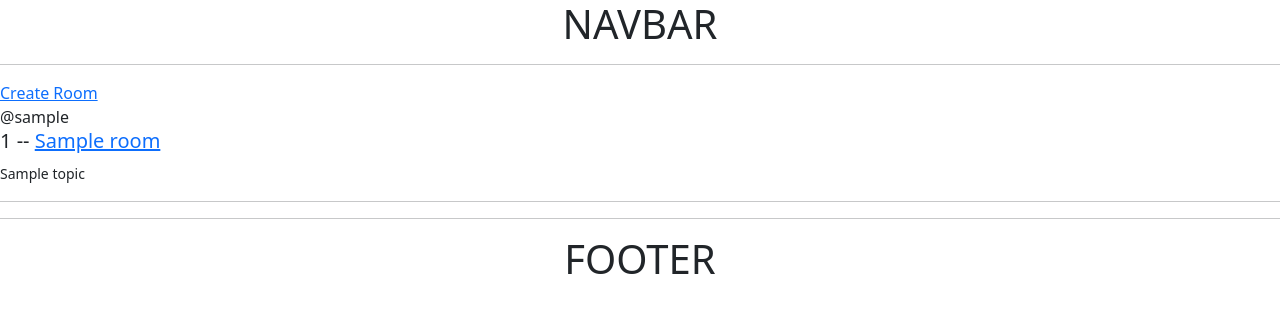
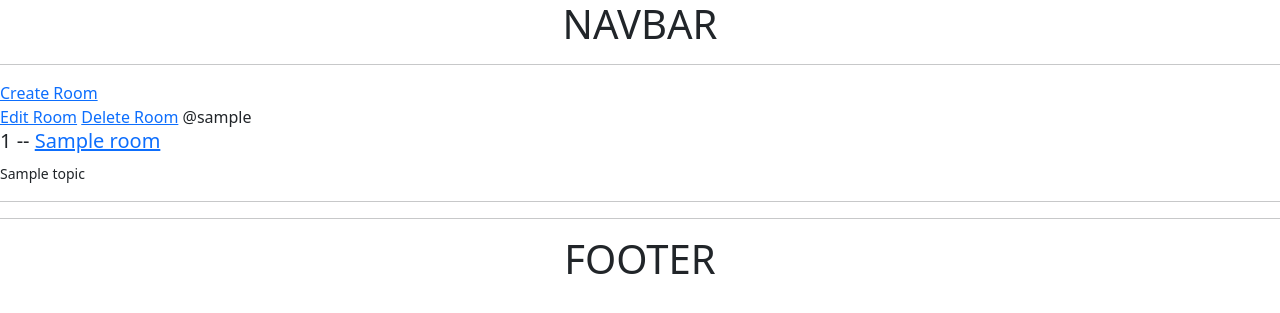
Before and after one commit to Ahmestiri/Django_Views, a Django app: page / in a window 1280 px wide. Shown: the top 313 px of the page. Run offline with Django 4.2, Linux system fonts and the light colour scheme; tables that the repository leaves empty hold one stand-in row (values such as "Sample post").

Commit message:
Room CRUD done

```diff
--- a/app/models.py
+++ b/app/models.py
@@ -29,13 +29,13 @@ class Room(models.Model):
     description = models.TextField(null=True, blank=True)
     created = models.DateTimeField(auto_now_add=True)
     updated = models.DateTimeField(auto_now=True)
+    # Print Room
+    def __str__(self):
+        return str(self.name)
+
     # Order Rooms
     class Meta:
         ordering = ["-updated", "-created"]
-
-    # Print Room
-    def __str__(self):
-        return str(self.name)
 
 
 """
--- a/app/templates/app/index.html
+++ b/app/templates/app/index.html
@@ -5,6 +5,8 @@
   <div>
     {% for room in rooms  %}
     <div>
+      <a href="{% url 'room_edit' room.id %}">Edit Room</a>
+      <a href="{% url 'room_delete' room.id %}">Delete Room</a>
       <span>@{{room.host.username}}</span>
       <h5>{{room.id}} -- <a href="{% url 'room_view' room.id%}">{{room.name}}</a></h5>
       <small>{{room.topic.name}}</small>
--- a/app/urls.py
+++ b/app/urls.py
@@ -5,6 +5,8 @@ urlpatterns = [
     # Home Routes
     path("", views.home_index, name="home_index"),
     # Room Routes
-    path("room/<str:pk>/", views.room_view, name="room_view"),
-    path("room/", views.room_add, name="room_add"),
+    path("room/view/<str:pk>/", views.room_view, name="room_view"),
+    path("room/add", views.room_add, name="room_add"),
+    path("room/edit/<str:pk>/", views.room_edit, name="room_edit"),
+    path("room/delete/<str:pk>/", views.room_delete, name="room_delete"),
 ]
--- a/app/views.py
+++ b/app/views.py
@@ -1,3 +1,4 @@
+from django.http import HttpResponse
 from django.shortcuts import render, redirect
 from .models import Room
 from .forms import RoomForm
@@ -30,6 +31,18 @@ def room_add(request):
 
 
 # Edit
+def room_edit(request, pk):
+    room = Room.objects.get(id=pk)
+    form = RoomForm(instance=room)
+    if request.method == "POST":
+        form = RoomForm(request.POST, instance=room)
+        if form.is_valid():
+            form.save()
+            return redirect("home_index")
+    response = {"form": form}
+    return render(request, "app/Room/edit.html", response)
+
+
 # View
 def room_view(request, pk):
     room = Room.objects.get(id=pk)
@@ -38,3 +51,9 @@ def room_view(request, pk):
 
 
 # Delete
+def room_delete(request, pk):
+    room = Room.objects.get(id=pk)
+    if request.method == "POST":
+        room.delete()
+        return redirect("home_index")
+    return render(request, "app/delete.html", {"object": room})
--- a/templates/head.html
+++ b/templates/head.html
@@ -7,7 +7,6 @@
     <title>Django Views</title>
     <!-- CSS -->
     <link href="https://cdn.jsdelivr.net/npm/bootstrap@5.1.3/dist/css/bootstrap.min.css" rel="stylesheet" integrity="sha384-1BmE4kWBq78iYhFldvKuhfTAU6auU8tT94WrHftjDbrCEXSU1oBoqyl2QvZ6jIW3" crossorigin="anonymous">
-    <link rel="stylesheet" href="footer.scss">
 </head>
 
 <body>
```
Also changed, not shown: app/templates/app/Room/edit.html (+7 -1 lines), app/templates/app/delete.html (added, +9 -0 lines).
